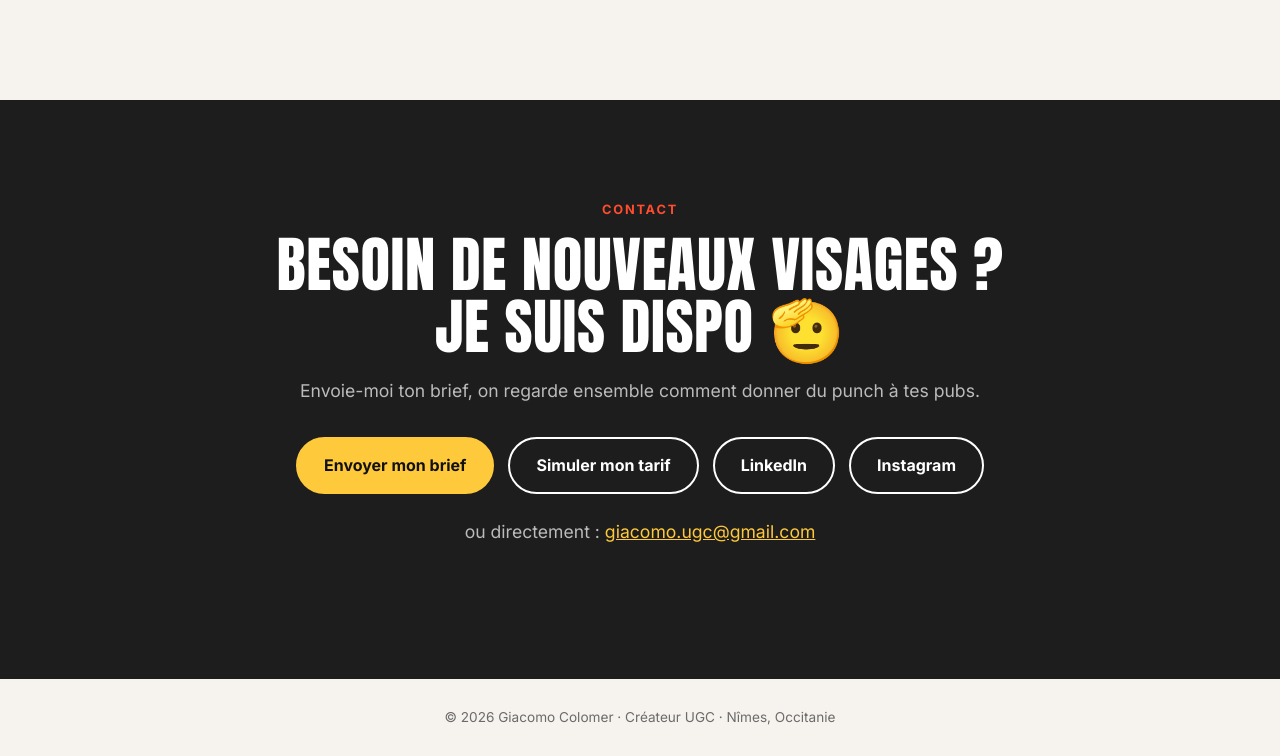
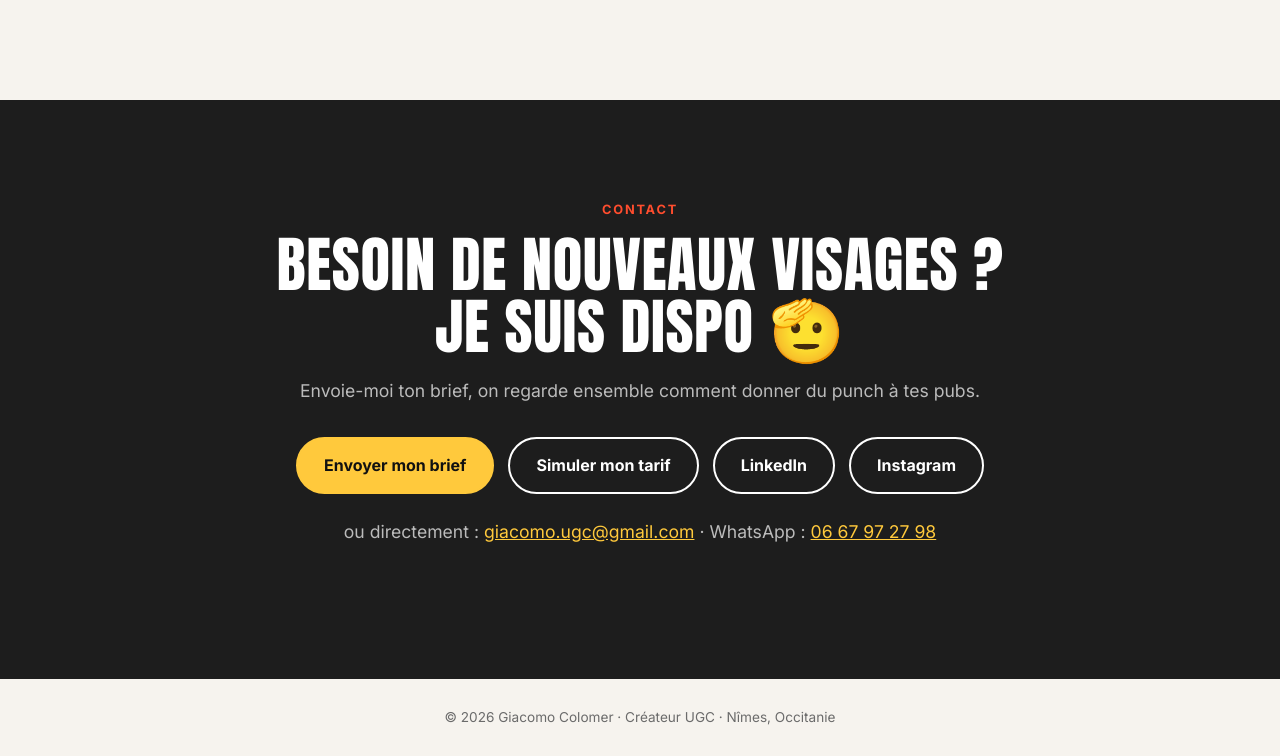
Before and after one commit to giacomougc/giacomougc.github.io, a plain HTML site: page index.html in a window 1280 px wide. Shown: the part 7873-8629 px from the top of the page. Drawn offline with Linux system fonts and the light colour scheme.

Commit message:
Contact : ajout du WhatsApp à côté de l'adresse mail
Co-Authored-By: Claude Opus 5.5 <noreply@anthropic.com>

```diff
--- a/index.html
+++ b/index.html
@@ -705,7 +705,8 @@
         <a href="https://www.linkedin.com/in/giacomo-colomer-5927a3399/" class="btn btn--ghost" target="_blank" rel="noopener">LinkedIn</a>
         <a href="https://www.instagram.com/giacomo_ugc/" class="btn btn--ghost" target="_blank" rel="noopener">Instagram</a>
       </div>
-      <p class="contact__mail">ou directement : <a href="mailto:giacomo.ugc@gmail.com">giacomo.ugc@gmail.com</a></p>
+      <p class="contact__mail">ou directement : <a href="mailto:giacomo.ugc@gmail.com">giacomo.ugc@gmail.com</a>
+        · WhatsApp : <a href="https://wa.me/33667972798?text=Salut%20Giacomo%20!%20Je%20viens%20de%20ton%20site%2C%20j'aimerais%20te%20parler%20d'un%20projet%20vid%C3%A9o." target="_blank" rel="noopener">06 67 97 27 98</a></p>
     </section>
 
   </main>
```
